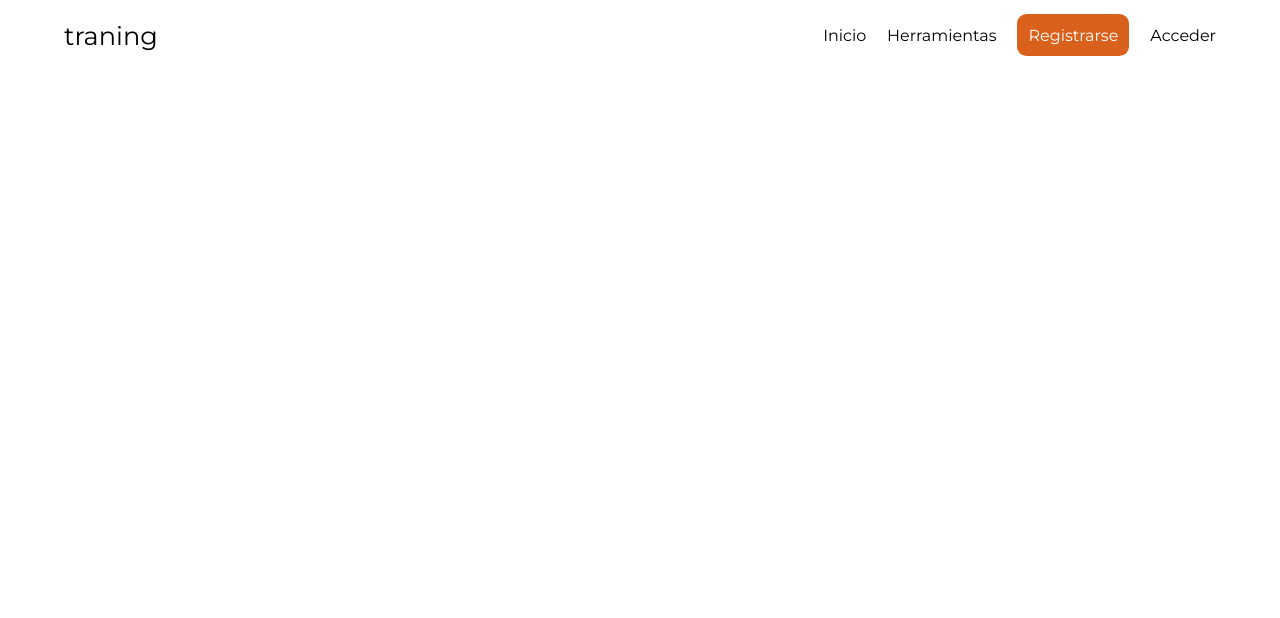
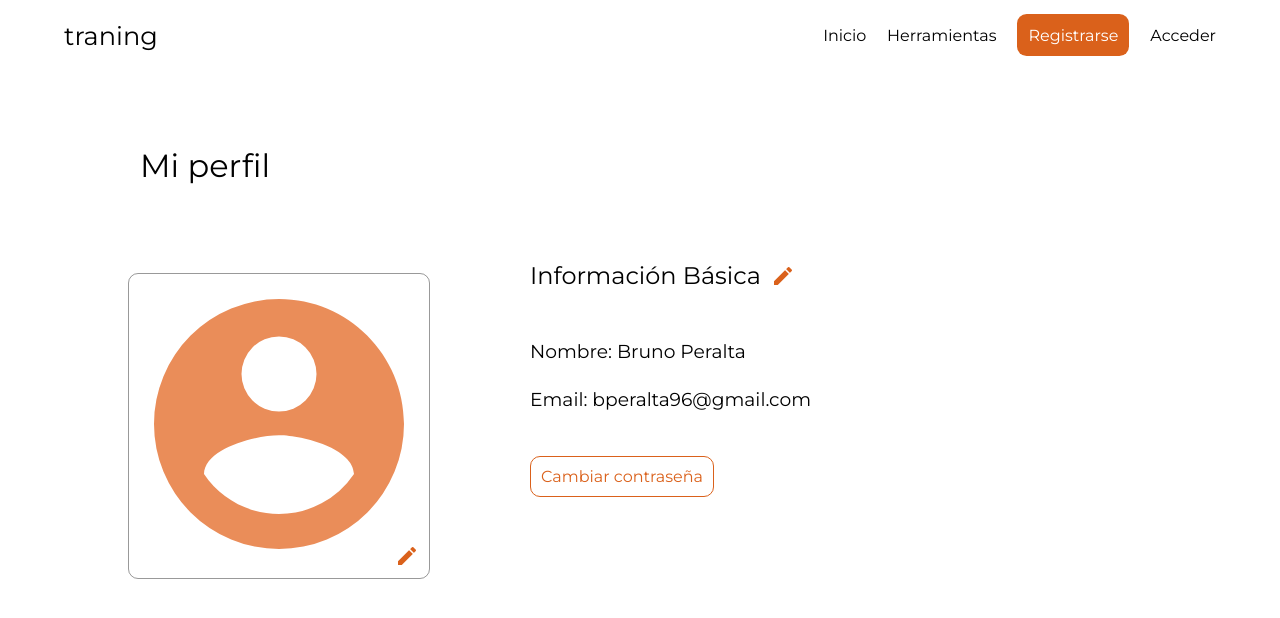
Before and after one commit to gbaliarda/traning-webapp, a Vue app: page /perfil in a window 1280 px wide. Shown: the top 618 px of the page. Built offline with nearby package versions, Linux system fonts and the light colour scheme.

Commit message:
Profile (#4)
* Fix problems

* Working profile

```diff
--- a/src/components/micro-components/Button.vue
+++ b/src/components/micro-components/Button.vue
@@ -6,16 +6,16 @@
 export default {
   name: "Button",
   props: {
-      text: String
-    }
+    text: String,
+  },
 };
 </script>
 
 <style scoped lang="scss">
 button {
-    background: #DA611B;
+  background: #da611b;
   padding: 0.7em;
-    border-radius: .6em;
+  border-radius: 0.6em;
   color: #fff;
 }
 </style>
--- a/src/router/index.js
+++ b/src/router/index.js
@@ -4,6 +4,7 @@ import Home from "../views/Home.vue";
 import Ejercicios from "../views/Ejercicios.vue";
 import Rutinas from "../views/Rutinas.vue";
 import CrearRutina from "../views/CrearRutina.vue";
+import Perfil from "../views/Perfil.vue";
 
 Vue.use(VueRouter);
 
@@ -28,6 +29,11 @@ const routes = [
     name: "CrearRutina",
     component: CrearRutina,
   },
+  {
+    path: "/perfil",
+    name: "Perfil",
+    component: Perfil,
+  }
 ];
 
 const router = new VueRouter({
--- /dev/null
+++ b/src/views/Perfil.vue
@@ -0,0 +1,96 @@
+<template>
+  <div class="container">
+    <h1 id="title">Mi perfil</h1>
+    <div class="row">
+      <div id="picture-container">
+        <img
+          src="../assets/account_circle.svg"
+          width="300"
+          alt="Foto de perfil"
+        />
+        <v-icon id="picture-pencil" color="#DA611B">mdi-pencil</v-icon>
+      </div>
+      <div id="info-container" class="d-flex">
+        <div
+          class="row"
+          id="info-title-container"
+          justify="center"
+          align="center"
+        >
+          <h2 id="info-title">Información Básica</h2>
+          <v-icon color="#DA611B">mdi-pencil</v-icon>
+        </div>
+        <h3 class="info-item">Nombre: Bruno Peralta</h3>
+        <h3 class="info-item">Email: bperalta96@gmail.com</h3>
+        <button id="pass-btn" class="button">Cambiar contraseña</button>
+      </div>
+    </div>
+  </div>
+</template>
+
+<script>
+export default {
+  name: "Profile",
+};
+</script>
+
+<style scoped lang="scss">
+h1,
+h2,
+h3 {
+  font-weight: 400;
+}
+
+.container {
+  width: 80%;
+  margin: auto;
+  margin-top: 4em;
+}
+
+.button {
+  color: #da611b;
+  border: 1px solid #da611b;
+  padding: 10px;
+  border-radius: 10px;
+}
+
+.row {
+  display: flex;
+  flex-direction: row;
+}
+
+#pass-btn {
+  margin-top: 20px;
+}
+
+#info-title-container {
+  margin-bottom: 50px;
+  margin-left: 0;
+}
+
+#info-title {
+  margin-right: 10px;
+}
+
+.info-item {
+  margin-bottom: 25px;
+}
+
+#title {
+  margin-bottom: 100px;
+}
+
+#picture-container {
+  position: relative;
+  margin-right: 100px;
+  border: 1px solid;
+  border-radius: 10px;
+  border-color: rgba($color: #000000, $alpha: 0.4);
+}
+
+#picture-pencil {
+  position: absolute;
+  right: 10px;
+  bottom: 10px;
+}
+</style>
```
Also changed, not shown: src/assets/account_circle.svg (added). Lines whose indentation alone changed are shown as unchanged.
